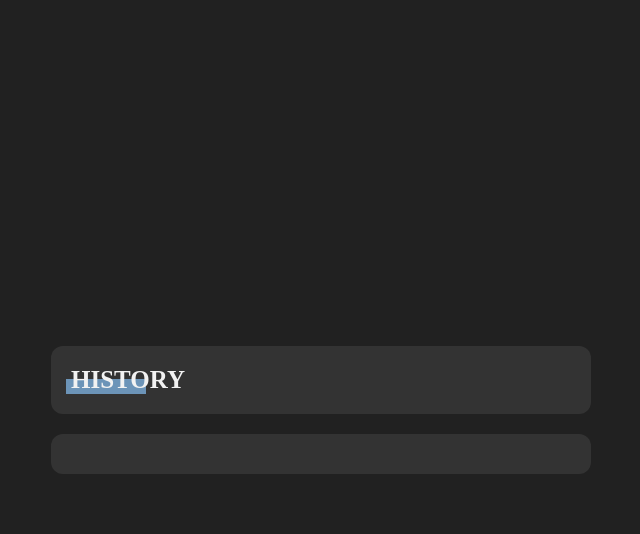
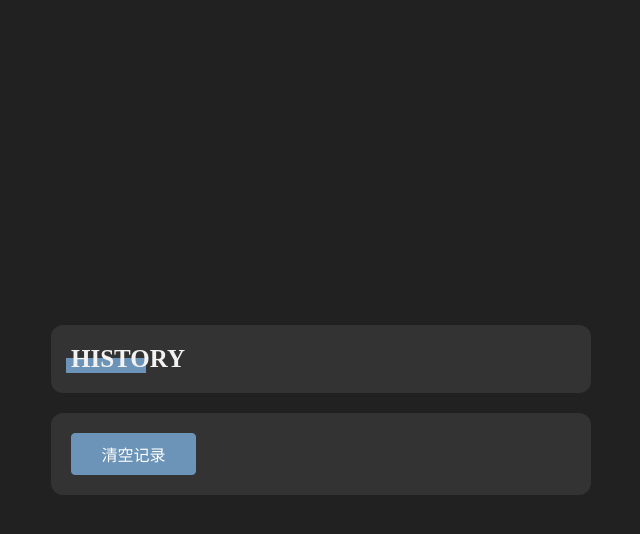
Before and after one commit to weepwood/weepwood-scheme-to-url, a Vue app: page / in a window 1280 px wide. Both pictures are taken after a click on the element "HELLO". Shown: the top 534 px of the page, without its empty margins (319-959 px from the left). Built offline with nearby package versions, Linux system fonts and the light colour scheme.

Commit message:
feat: 增加清空历史记录功能

```diff
--- a/src/components/Change.vue
+++ b/src/components/Change.vue
@@ -1,15 +1,17 @@
 <template>
   <div class="box">
+    <!--  标题和创建链接卡片  -->
     <div class="card">
       <div class="title">
         <span @click="isShowHistory = !isShowHistory">
           {{ isShowHistory ? "HISTORY" : title }}
         </span>
       </div>
+
       <div v-if="!showCloseMsg">
         <div v-if="!isShowHistory">
           <input id="url" v-model="url" placeholder="需要跳转的地址"/>
-          <button id="copy" @:click="copy">{{ copyText }}</button>
+          <button id="copy"  class="wd-button" @:click="copy">{{ copyText }}</button>
           <div class="hash">
             Link:
             <span
@@ -23,19 +25,21 @@
         </div>
       </div>
     </div>
+    <!-- 链接跳转后提示信息卡片  -->
     <div class="card closeMsg" v-show="showCloseMsg">
       <span> {{ "本页面将在 " + countDown + " 秒后自动关闭" }}</span>
       <br/>
       <span> 需要创建链接请访问 </span>
       <a class="link" @click="changeUrl(origin)">{{ origin }}</a>
     </div>
+    <!-- 本地历史记录卡片 -->
     <div class="card history" v-if="isShowHistory">
       <div v-for="item in history" :key="item.scheme" class="item">
         <div class="link">
           <span
               style="cursor: pointer"
               :title="decodeURIComponent(item.scheme)"
-              @click="changeUrl(item.scheme)"
+              @click="toHistoryUrl(item.scheme)"
           >
             {{ truncateString(decodeURIComponent(item.scheme), 30) }}
           </span>
@@ -45,7 +49,9 @@
           {{ formatDate(item.recently).info }}
         </span>
       </div>
+      <button id="invalid-button" class="wd-button"  @:click="invalidHistory">清空记录</button>
     </div>
+
   </div>
 
   <!-- <div>hello - {{ time }}</div> -->
@@ -88,7 +94,6 @@ export default {
       if (url) {
         window.location.replace(url);
         this.updateHistory(url);
-        this.isShow = true;
       }
       if (window.location.hash.substring(1)) {
         this.showCloseMsg = true;
@@ -103,6 +108,11 @@ export default {
           window.close();
         }, 5000);
       }
+    },
+    // 历史记录链接跳转并复制
+    toHistoryUrl(url){
+      navigator.clipboard.writeText(window.location.origin + "/#" + url)
+      window.open(url)
     },
     // 更新历史记录
     updateHistory(scheme) {
@@ -132,6 +142,11 @@ export default {
         // 保存到 localStorage
         localStorage.setItem("scheme_history", JSON.stringify(scheme_history));
       }
+    },
+    // 清空历史记录
+    invalidHistory(){
+      localStorage.clear();
+      location.reload();
     },
     // 时间格式化
     formatDate(timestamp) {
@@ -297,7 +312,7 @@ export default {
   outline: none;
 }
 
-#copy {
+.wd-button{
   background: #6c94b8;
   color: white;
   border: 1px solid #6c94b8;
@@ -311,6 +326,10 @@ export default {
   font-size: 16px;
 }
 
+#invalid-button{
+  margin: auto;
+}
+
 .closeMsg {
   line-height: 25px;
   cursor: pointer;
```
